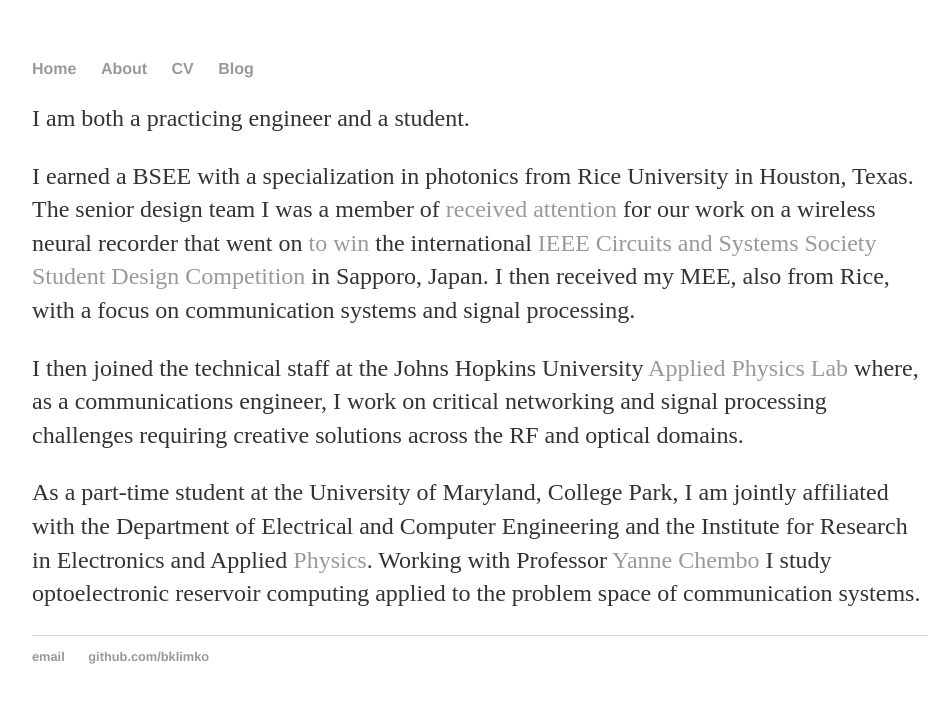
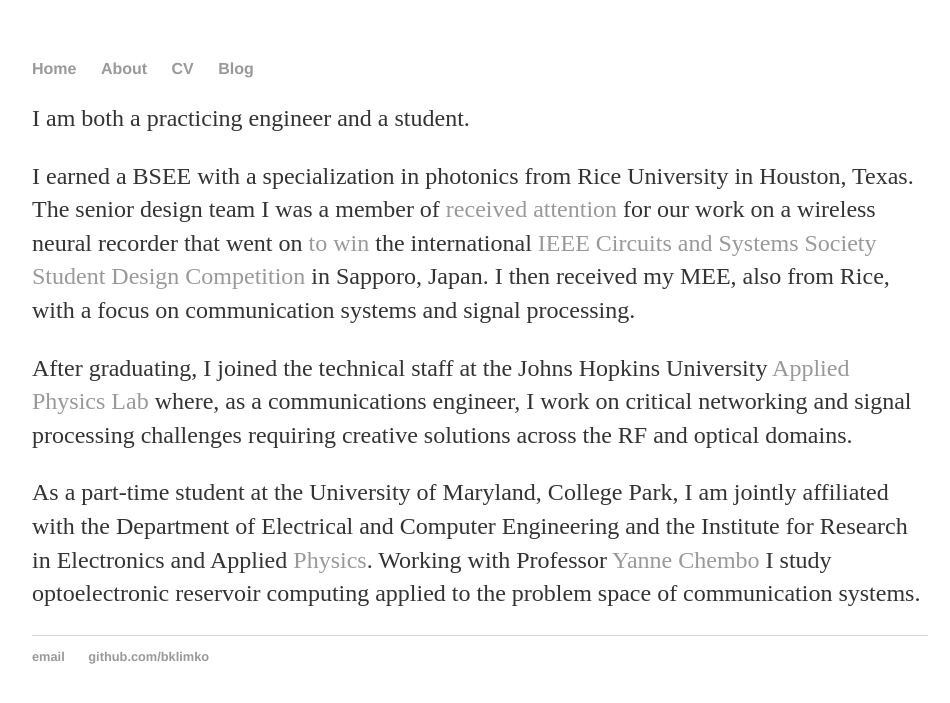
Before and after one commit to bklimko/bklimko.github.io, a Jekyll site: the page built from about/index.md, in a window 1280 px wide. Shown: the top 703 px of the page, without its empty margins (160-1110 px from the left). Built offline with Jekyll 4.4.1, drawn with Linux system fonts in a browser that asks for light colours.

Commit message:
minor wording updates

```diff
--- a/about/index.md
+++ b/about/index.md
@@ -7,6 +7,6 @@ I am both a practicing engineer and a student.
 
 I earned a BSEE with a specialization in photonics from Rice University in Houston, Texas. The senior design team I was a member of [received attention](https://news2.rice.edu/2019/04/23/students-hope-to-cut-ties-that-bind-seizure-sufferers-2/) for our work on a wireless neural recorder that went on [to win](https://www.tmc.edu/news/2019/05/rice-students-wireless-epilepsy-monitor-wins-in-japan%E2%80%A8/) the international [IEEE Circuits and Systems Society Student Design Competition](https://ieee-cas.org/2018-2019-cass-student-design-competition-world-and-regional-winners) in Sapporo, Japan. I then received my MEE, also from Rice, with a focus on communication systems and signal processing.
 
-I then joined the technical staff at the Johns Hopkins University [Applied Physics Lab](https://www.jhuapl.edu/) where, as a communications engineer, I work on critical networking and signal processing challenges requiring creative solutions across the RF and optical domains.
+After graduating, I joined the technical staff at the Johns Hopkins University [Applied Physics Lab](https://www.jhuapl.edu/) where, as a communications engineer, I work on critical networking and signal processing challenges requiring creative solutions across the RF and optical domains.
 
 As a part-time student at the University of Maryland, College Park, I am jointly affiliated with the Department of Electrical and Computer Engineering and the Institute for Research in Electronics and Applied [Physics](https://ireap.umd.edu/). Working with Professor [Yanne Chembo](https://chembolab.umd.edu/) I study optoelectronic reservoir computing applied to the problem space of communication systems.
```
